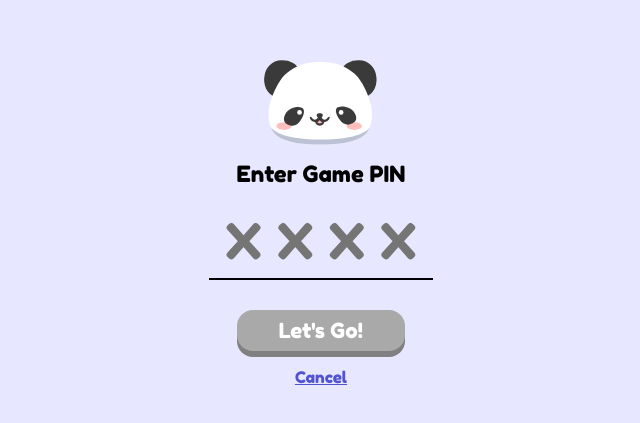
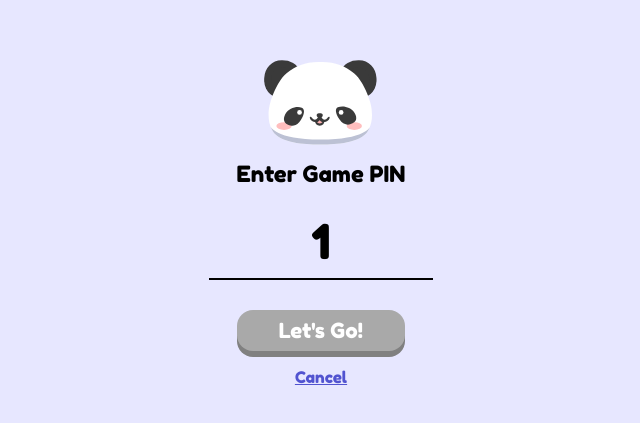
Before and after one commit to pinda-fun/pinda-fun, a React (Create React App) app in the folder Web/: page /join/1 in a window 1280 px wide. Shown: the part 173-596 px from the top of the page, without its empty margins (319-959 px from the left). Built offline with nearby package versions, Linux system fonts and the light colour scheme.

Commit message:
add join by id link

```diff
--- a/Web/src/Routes.tsx
+++ b/Web/src/Routes.tsx
@@ -13,7 +13,8 @@ const Routes: React.FC = () => (
     <Switch>
       <Route exact path="/" component={LandingPage} />
       <Route path="/new" component={CreateRoomPage} />
-      <Route path="/join" component={JoinRoomPage} />
+      <Route exact path="/join" component={JoinRoomPage} />
+      <Route path="/join/:id" component={JoinRoomPage} />
       <Route exact path="/balloon-game" component={BalloonShake} />
       <Route exact path="/test/joinroom" component={TestJoinRoomPage} />
     </Switch>
--- a/Web/src/components/join-room/index.tsx
+++ b/Web/src/components/join-room/index.tsx
@@ -55,8 +55,14 @@ const JoinRoomButton = styled(BigButton)`
   padding-right: 2em;
 `;
 
-const JoinRoomPage: React.FC = () => {
-  const [gamePin, setGamePin] = useState('');
+type JoinRoomProps = {
+  match: any;
+};
+
+const JoinRoomPage: React.FC<JoinRoomProps> = ({
+  match: { params: { id }}
+}) => {
+  const [gamePin, setGamePin] = useState(id ? id.substring(0, 4) : '');
 
   const onJoinRoomFormSubmit = (e: React.FormEvent<HTMLFormElement>) => {
     e.preventDefault();
```
